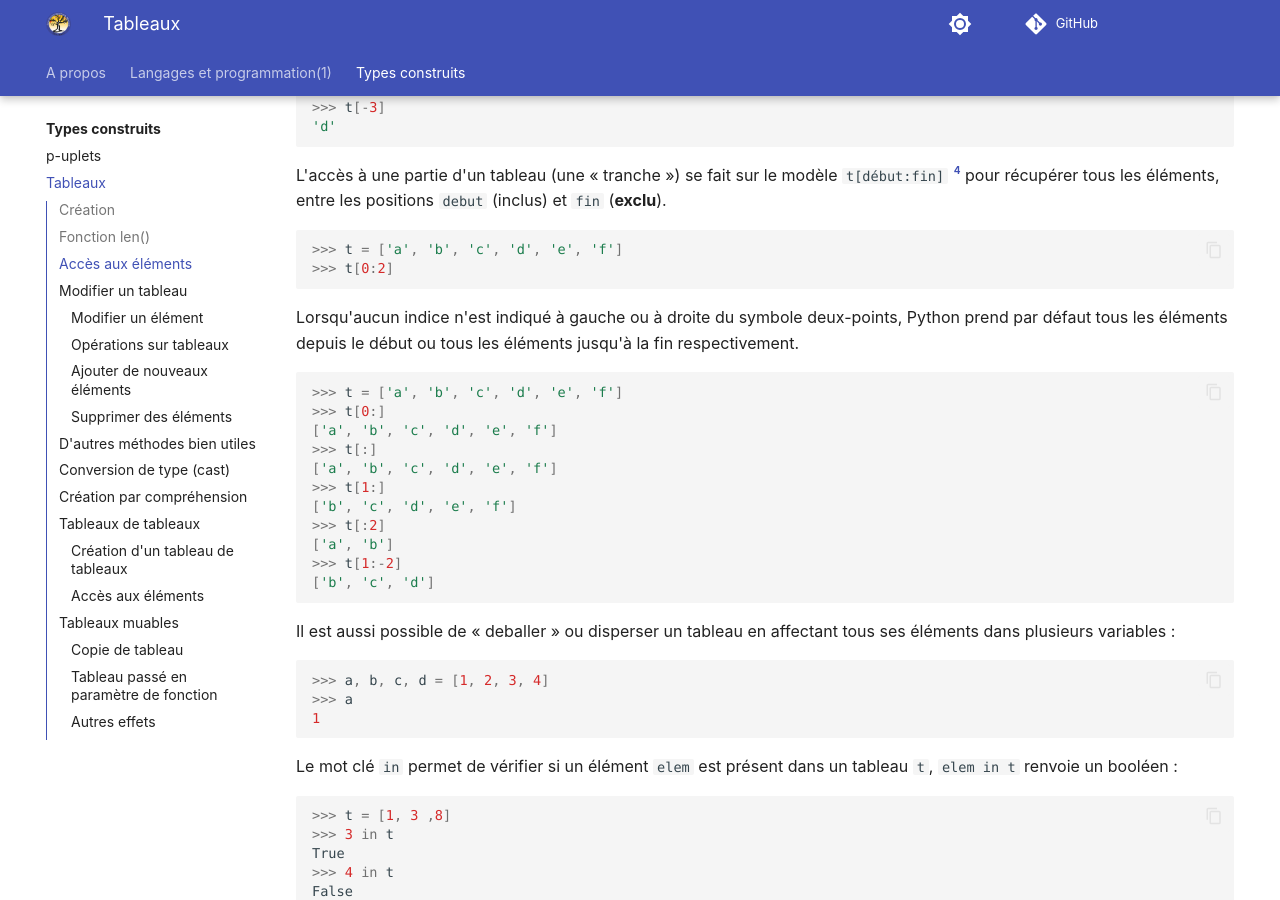
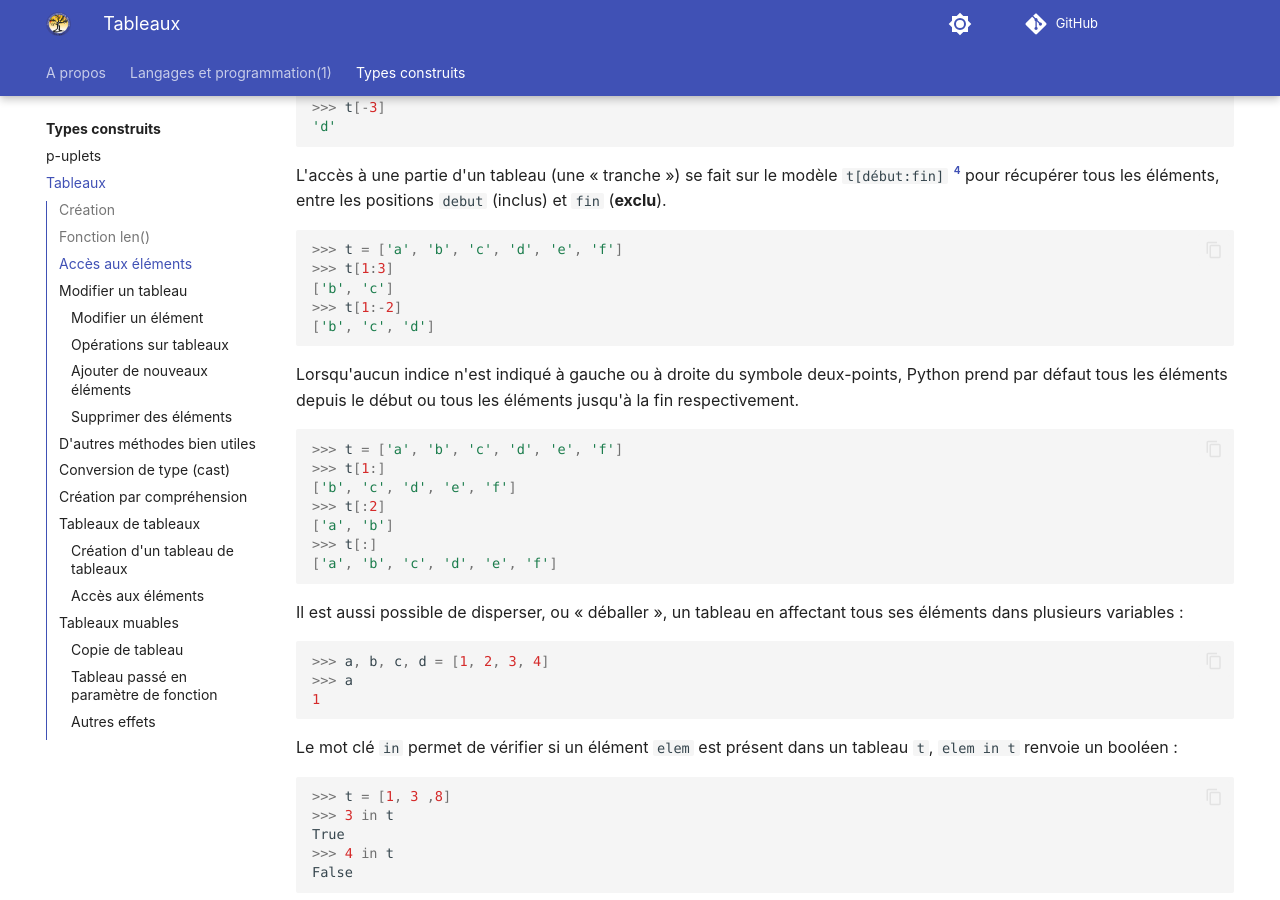
Before and after one commit to eipaca/NSI-1, an MkDocs documentation site: the page built from docs/types-construits/2-tableaux.md, in a window 1280 px wide and 900 px high, scrolled down 1435 px. Built offline with MkDocs 1.6.1 and Material for MkDocs 9.7.7, drawn with Linux system fonts in a browser that asks for light colours; emoji names are drawn with the system emoji font; comment, search, counter and statistics services are not loaded.

Commit message:
Add files via upload

````diff
--- a/docs/types-construits/2-tableaux.md
+++ b/docs/types-construits/2-tableaux.md
@@ -36,7 +36,7 @@ tableauvide = []      # Creation d'un tableau vide
 ou un tableau contenant un seul élément :
 
 ``` py
-singleton = [5] # Creation d'un tableau avec un seul element
+t_1_elem = [5] # Creation d'un tableau avec un seul element
 ```
 
 ## Fonction `len()`
@@ -81,26 +81,25 @@ L'accès à une partie d'un tableau (une « tranche ») se fait sur le modèle `
 
 ``` py
 >>> t = ['a', 'b', 'c', 'd', 'e', 'f']
->>> t[0:2]
+>>> t[1:3]
+['b', 'c']
+>>> t[1:-2]
+['b', 'c', 'd']
 ```
 
 Lorsqu'aucun indice n'est indiqué à gauche ou à droite du symbole deux-points, Python prend par défaut tous les éléments depuis le début ou tous les éléments jusqu'à la fin respectivement.
 
 ``` py
 >>> t = ['a', 'b', 'c', 'd', 'e', 'f']
->>> t[0:]
-['a', 'b', 'c', 'd', 'e', 'f']
->>> t[:]
-['a', 'b', 'c', 'd', 'e', 'f']
 >>> t[1:]
 ['b', 'c', 'd', 'e', 'f']
 >>> t[:2]
 ['a', 'b']
->>> t[1:-2]
-['b', 'c', 'd']
+>>> t[:]
+['a', 'b', 'c', 'd', 'e', 'f']
 ```
 
-Il est aussi possible de « deballer » ou disperser un tableau en affectant tous ses éléments dans plusieurs variables :
+Il est aussi possible de disperser, ou « déballer », un tableau en affectant tous ses éléments dans plusieurs variables :
 
 ``` py
 >>> a, b, c, d = [1, 2, 3, 4]
@@ -301,7 +300,7 @@ Pour trouver un élément dans un tableau :
 
 - `t.index(x)` renvoie la position du premier élément du tableau dont la valeur égale `x`.
     ``` py
-    >>> t = [5 ,0 ,3 ,2 ,8 ,6]
+    >>> t = [5, 0, 3, 2, 8, 6]
     >>> t.index(2)
     3
     >>> ['a', 'c', 'd', 'e'].index('c')
@@ -310,7 +309,7 @@ Pour trouver un élément dans un tableau :
 
 - `t.count(x)`	renvoie le nombre d'éléments ayant la valeur `x` dans le tableau.
     ``` py
-    >>> [1, 1 , 2, 2, 2 ,3 , 4, 4 ,3].count(3)
+    >>> [1, 1, 2, 2, 2, 3, 4, 4, 3].count(3)
     2
     ```
 
````
